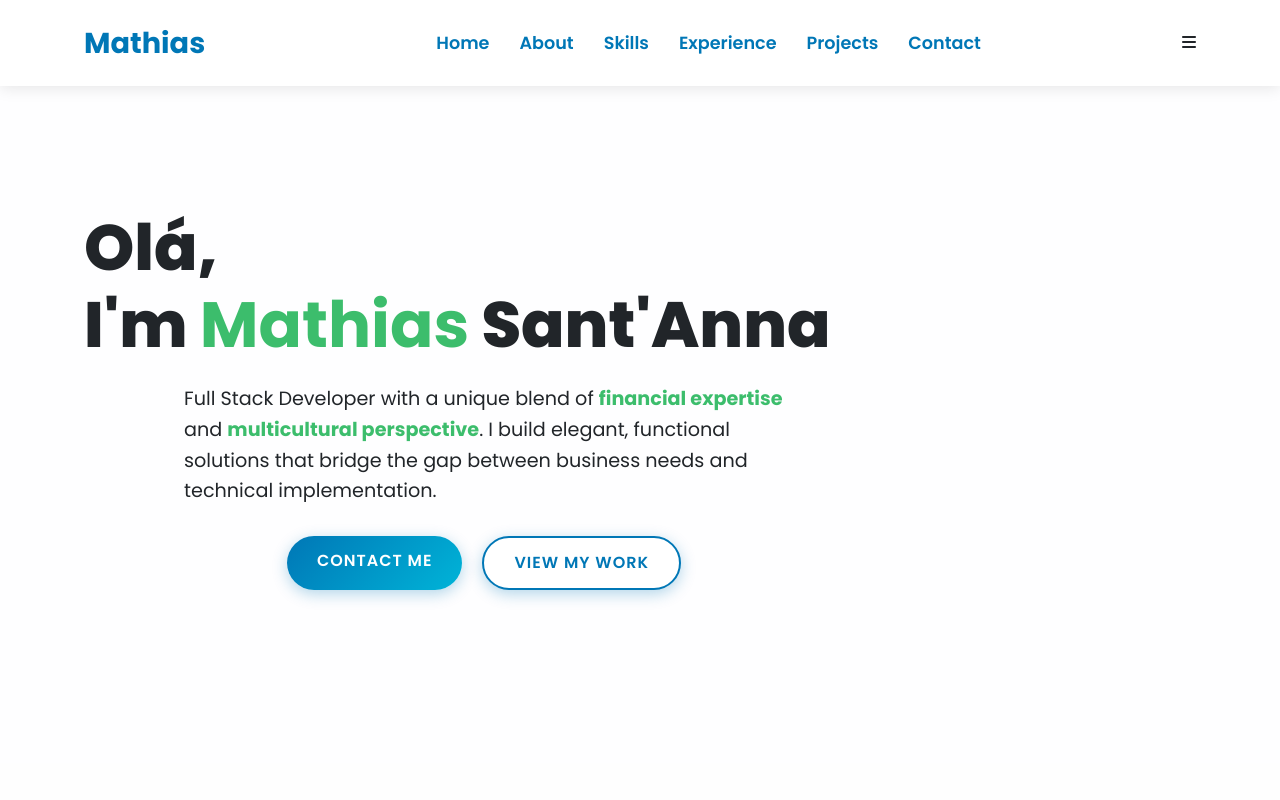
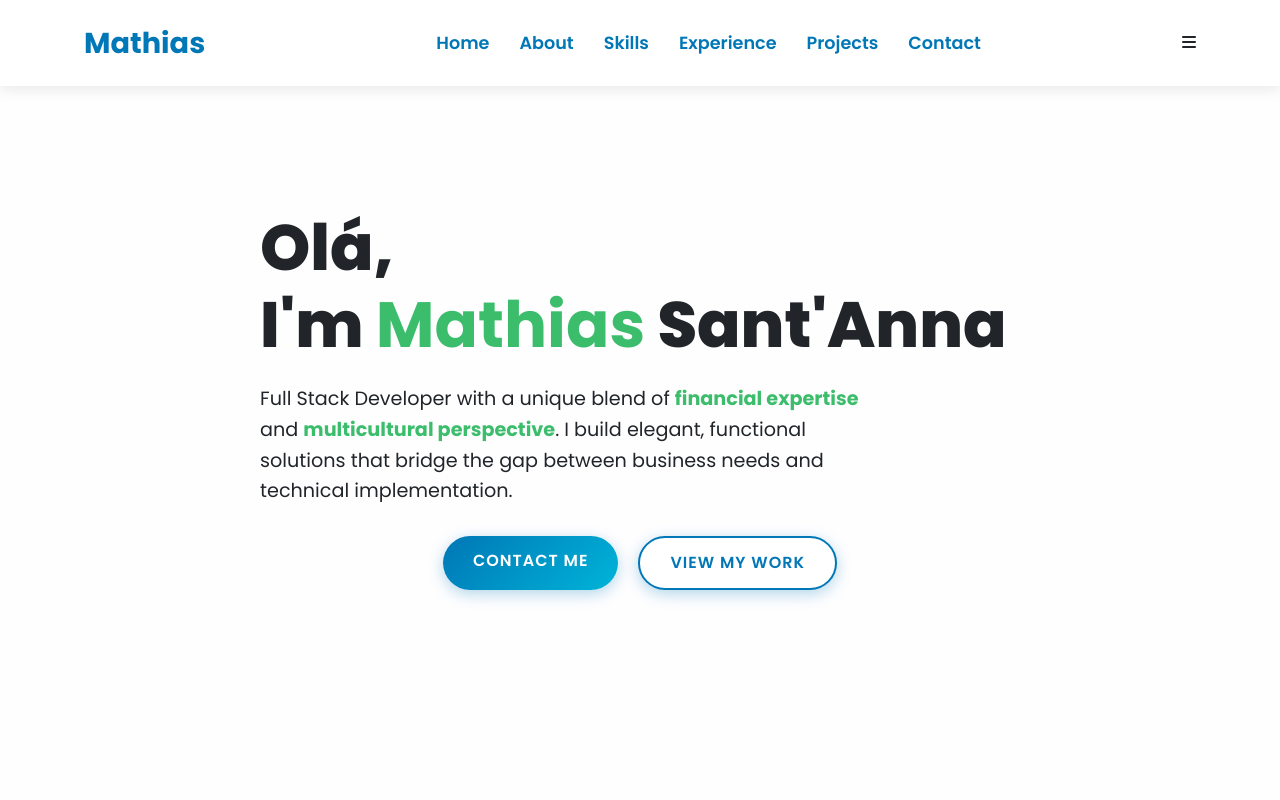
Before and after one commit to Mathias-SantAnna/Portfolio, a plain HTML site: page index.html in a window 1280 px wide. Shown: the top 800 px of the page. Drawn offline with nearby package versions, Linux system fonts and the light colour scheme.

Commit message:
Update style file to adjust hero section

```diff
--- a/style.css
+++ b/style.css
@@ -148,8 +148,9 @@
   .hero {
     height: 100vh;
     display: flex;
+    justify-content: center;
     align-items: center;
-    background: url('/api/placeholder/1200/800') center/cover; /* or your actual hero image */
+    background: url('/api/placeholder/1200/800') center/cover;
     position: relative;
   }
 
@@ -161,6 +162,12 @@
     width: 100%;
     height: 100%;
     background: rgba(255, 255, 255, 0.9);
+  }
+
+  .hero .container {
+    max-width: 800px;     /* optional: limit width */
+    margin: 0 auto;       /* keep container centered if it shrinks */
+    text-align: left;     /* ensures text is left-aligned */
   }
 
   .hero-content {
@@ -184,8 +191,7 @@
     font-size: 1.2rem;
     margin-bottom: 30px;
     max-width: 600px;
-    margin-left: auto;
-    margin-right: auto;
+
   }
 
   .hero .highlight {
```
